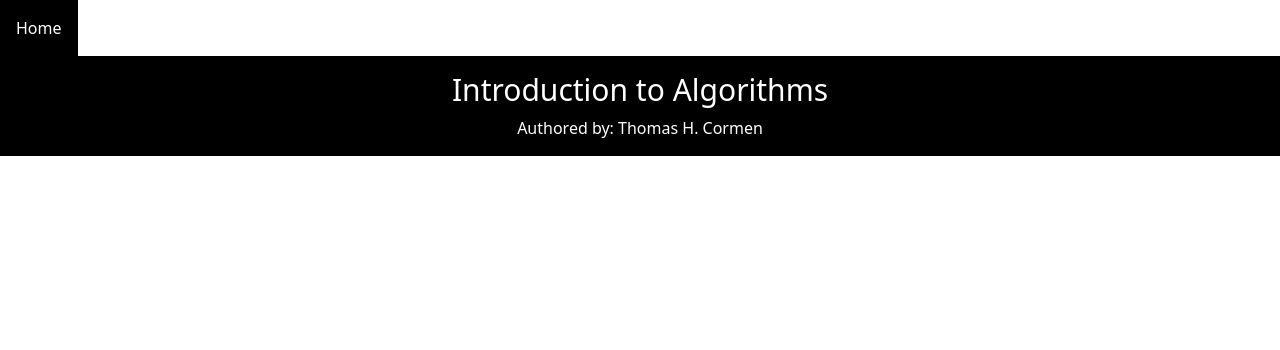
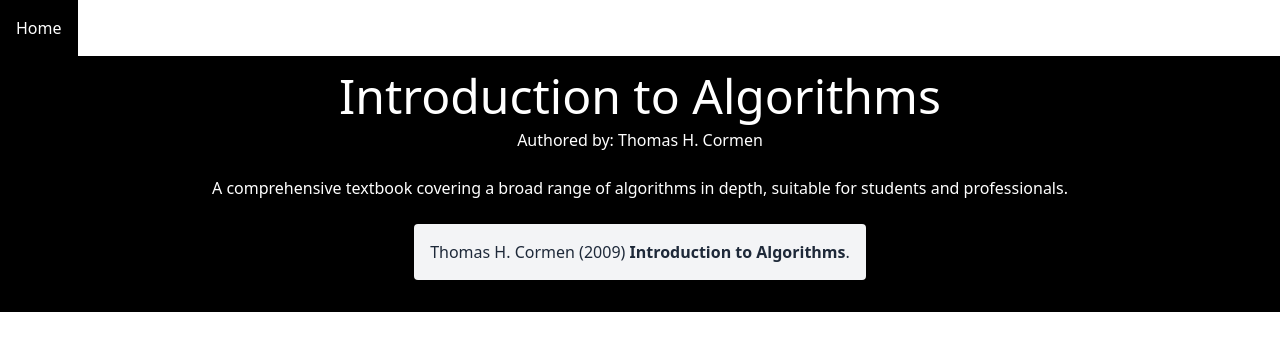
Before and after one commit to SamKynaston/Book-Webapp, a React (Vite) app: page /book/1 in a window 1280 px wide. Shown: the top 350 px of the page. Built offline with nearby package versions, Linux system fonts and the light colour scheme.

Commit message:
added harvard referencing component, moved sampledata to tsx and added proper date formatting and descriptions.

```diff
--- /dev/null
+++ b/src/Components/Reference.tsx
@@ -0,0 +1,14 @@
+interface HarvardReferenceProps {
+  book: any;
+}
+
+export const HarvardReference = ({ book }: HarvardReferenceProps) => {
+  return (
+    <div className="reference p-4 bg-gray-100 rounded shadow mb-4">
+      <p className="text-gray-800">
+        {book.author} ({book.dateCreated.getFullYear()}){" "}
+        <strong>{book.title}</strong>.
+      </p>
+    </div>
+  );
+};
--- a/src/Pages/Book.tsx
+++ b/src/Pages/Book.tsx
@@ -1,5 +1,6 @@
 import Page from "../Components/Page";
 import { useParams } from "react-router-dom";
+import { HarvardReference } from "../Components/Reference";
 
 function Book({ books }: { books: any }) {
   const { id } = useParams();
@@ -20,8 +21,18 @@ function Book({ books }: { books: any }) {
 
   return (
     <Page>
-      <h2>{book.title}</h2>
-      <p>Authored by: {book.author}</p>
+      <h1>{book.title}</h1>
+      <h4>Authored by: {book.author}</h4>
+
+      {book.description && (
+        <>
+          {" "}
+          <br /> <p>{book.description}</p>{" "}
+        </>
+      )}
+
+      <br />
+      <HarvardReference book={book} />
     </Page>
   );
 }
--- /dev/null
+++ b/src/Pages/Error.tsx
@@ -0,0 +1,12 @@
+import Page from "../Components/Page";
+
+function Error() {
+  return (
+    <Page>
+      There has been an error!
+      <a href="/">Go home</a>
+    </Page>
+  );
+}
+
+export default Error;
--- a/src/SampleData.json
+++ /dev/null
@@ -1,62 +0,0 @@
-[
-  {
-    "id": 1,
-    "title": "Introduction to Algorithms",
-    "author": "Thomas H. Cormen",
-    "dateCreated": "2009-07-31"
-  },
-  {
-    "id": 2,
-    "title": "Computer Networks: A Systems Approach",
-    "author": "Larry L. Peterson",
-    "dateCreated": "2011-02-15"
-  },
-  {
-    "id": 3,
-    "title": "Database System Concepts",
-    "author": "Abraham Silberschatz",
-    "dateCreated": "2010-05-20"
-  },
-  {
-    "id": 4,
-    "title": "Artificial Intelligence: A Modern Approach",
-    "author": "Stuart Russell",
-    "dateCreated": "2010-12-11"
-  },
-  {
-    "id": 5,
-    "title": "Operating System Concepts",
-    "author": "Abraham Silberschatz",
-    "dateCreated": "2012-09-01"
-  },
-  {
-    "id": 6,
-    "title": "Software Engineering (10th Edition)",
-    "author": "Ian Sommerville",
-    "dateCreated": "2015-08-19"
-  },
-  {
-    "id": 7,
-    "title": "Computer Organization and Design",
-    "author": "David A. Patterson",
-    "dateCreated": "2013-03-10"
-  },
-  {
-    "id": 8,
-    "title": "Modern Compiler Implementation in Java",
-    "author": "Andrew W. Appel",
-    "dateCreated": "2002-06-01"
-  },
-  {
-    "id": 9,
-    "title": "The Art of Computer Programming, Vol. 1",
-    "author": "Donald E. Knuth",
-    "dateCreated": "2011-01-15"
-  },
-  {
-    "id": 10,
-    "title": "Principles of Compiler Design",
-    "author": "Alfred V. Aho",
-    "dateCreated": "2007-04-05"
-  }
-]
--- /dev/null
+++ b/src/SampleData.tsx
@@ -0,0 +1,82 @@
+export const SampleBooks = [
+  {
+    id: 1,
+    title: "Introduction to Algorithms",
+    author: "Thomas H. Cormen",
+    dateCreated: new Date("2009-07-31"),
+    description:
+      "A comprehensive textbook covering a broad range of algorithms in depth, suitable for students and professionals.",
+  },
+  {
+    id: 2,
+    title: "Computer Networks: A Systems Approach",
+    author: "Larry L. Peterson",
+    dateCreated: new Date("2011-02-15"),
+    description:
+      "Explores networking concepts from a systems perspective, including protocols, design, and practical examples.",
+  },
+  {
+    id: 3,
+    title: "Database System Concepts",
+    author: "Abraham Silberschatz",
+    dateCreated: new Date("2010-05-20"),
+    description:
+      "A detailed textbook on database systems, covering design, implementation, and management of modern databases.",
+  },
+  {
+    id: 4,
+    title: "Artificial Intelligence: A Modern Approach",
+    author: "Stuart Russell",
+    dateCreated: new Date("2010-12-11"),
+    description:
+      "The leading textbook on AI, covering problem-solving, learning, reasoning, and robotics with practical examples.",
+  },
+  {
+    id: 5,
+    title: "Operating System Concepts",
+    author: "Abraham Silberschatz",
+    dateCreated: new Date("2012-09-01"),
+    description:
+      "A foundational guide to operating systems, covering processes, memory management, and file systems in depth.",
+  },
+  {
+    id: 6,
+    title: "Software Engineering (10th Edition)",
+    author: "Ian Sommerville",
+    dateCreated: new Date("2015-08-19"),
+    description:
+      "Comprehensive coverage of software engineering principles, development processes, and modern methodologies.",
+  },
+  {
+    id: 7,
+    title: "Computer Organization and Design",
+    author: "David A. Patterson",
+    dateCreated: new Date("2013-03-10"),
+    description:
+      "Introduces computer architecture and design, focusing on hardware-software interface and system performance.",
+  },
+  {
+    id: 8,
+    title: "Modern Compiler Implementation in Java",
+    author: "Andrew W. Appel",
+    dateCreated: new Date("2002-06-01"),
+    description:
+      "Guides readers through compiler construction in Java, with practical implementation techniques and examples.",
+  },
+  {
+    id: 9,
+    title: "The Art of Computer Programming, Vol. 1",
+    author: "Donald E. Knuth",
+    dateCreated: new Date("2011-01-15"),
+    description:
+      "An introduction to fundamental algorithms and programming techniques, covering combinatorial and mathematical foundations.",
+  },
+  {
+    id: 10,
+    title: "Principles of Compiler Design",
+    author: "Alfred V. Aho",
+    dateCreated: new Date("2007-04-05"),
+    description:
+      "A classic textbook on compiler design, detailing parsing, syntax analysis, and code generation.",
+  },
+];
--- a/src/main.tsx
+++ b/src/main.tsx
@@ -5,9 +5,10 @@ import { useState } from "react";
 import Navigation from "./Components/Navigation.tsx";
 import "./Styles/tailwind.css";
 import { pages } from "./Components/Routes";
-import SampleBooks from "./SampleData.json";
+import { SampleBooks } from "./SampleData.tsx";
 import Home from "./Pages/Home.tsx";
 import Book from "./Pages/Book.tsx";
+import Error from "./Pages/Error.tsx";
 
 const App = () => {
   const [allBooks, setAllBooks] = useState(SampleBooks);
@@ -23,6 +24,8 @@ const App = () => {
           />
 
           <Route path="/book/:id" element={<Book books={allBooks} />} />
+
+          <Route path="*" element={<Error />} />
         </Routes>
       </BrowserRouter>
     </StrictMode>
```
